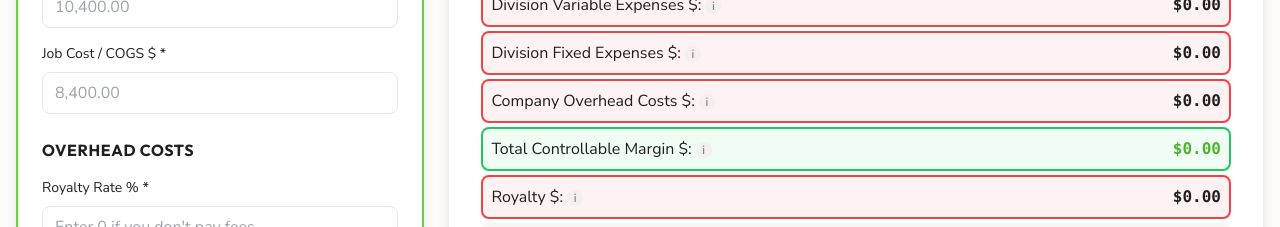
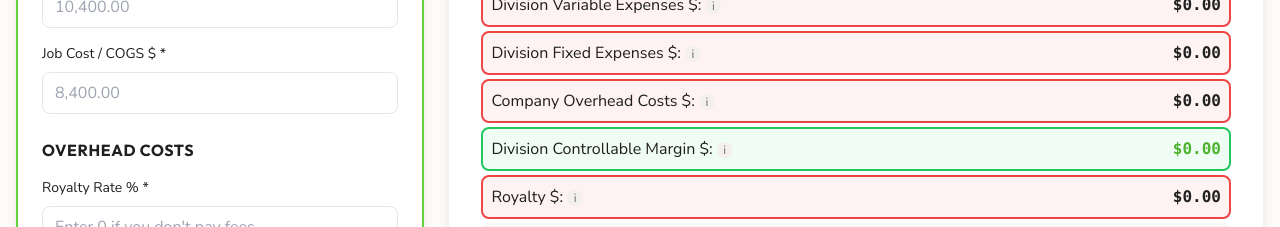
Before and after one commit to KayFernPR/Division-Calculator, a React (Vite) app: page / in a window 1280 px wide. Shown: the part 1100-1327 px from the top of the page. Built offline with nearby package versions, Linux system fonts and the light colour scheme.

Commit message:
Change label: Total Controllable Margin $

```diff
--- a/src/components/Calculator.jsx
+++ b/src/components/Calculator.jsx
@@ -1196,13 +1196,13 @@ const Calculator = ({ onAddJob }) => {
 
             <div className="result-item border-2 border-green-500 bg-green-50 dark:bg-green-900/20 rounded-lg p-2 flex justify-between items-center">
               <div className="flex items-center gap-1">
-                <span style={{color: '#1F1F1F'}}>Total Controllable Margin $:</span>
+                <span style={{color: '#1F1F1F'}}>Division Controllable Margin $:</span>
                 <div className="relative group">
                   <span className="inline-flex items-center justify-center w-4 h-4 rounded-full bg-neutral-200 text-neutral-600 dark:bg-neutral-700 dark:text-neutral-300 text-xs cursor-help">
                     i
                   </span>
                   <div className="absolute z-10 invisible group-hover:visible bottom-6 left-0 w-64 p-3 text-xs rounded-md shadow-lg bg-white text-neutral-700 dark:bg-neutral-900 dark:text-neutral-200 border border-neutral-200 dark:border-neutral-700">
-                    <p><strong>Total Controllable Margin $:</strong> Money left after covering all overhead costs.</p>
+                    <p><strong>Division Controllable Margin $:</strong> Money left after covering all overhead costs.</p>
                   </div>
                 </div>
               </div>
```
